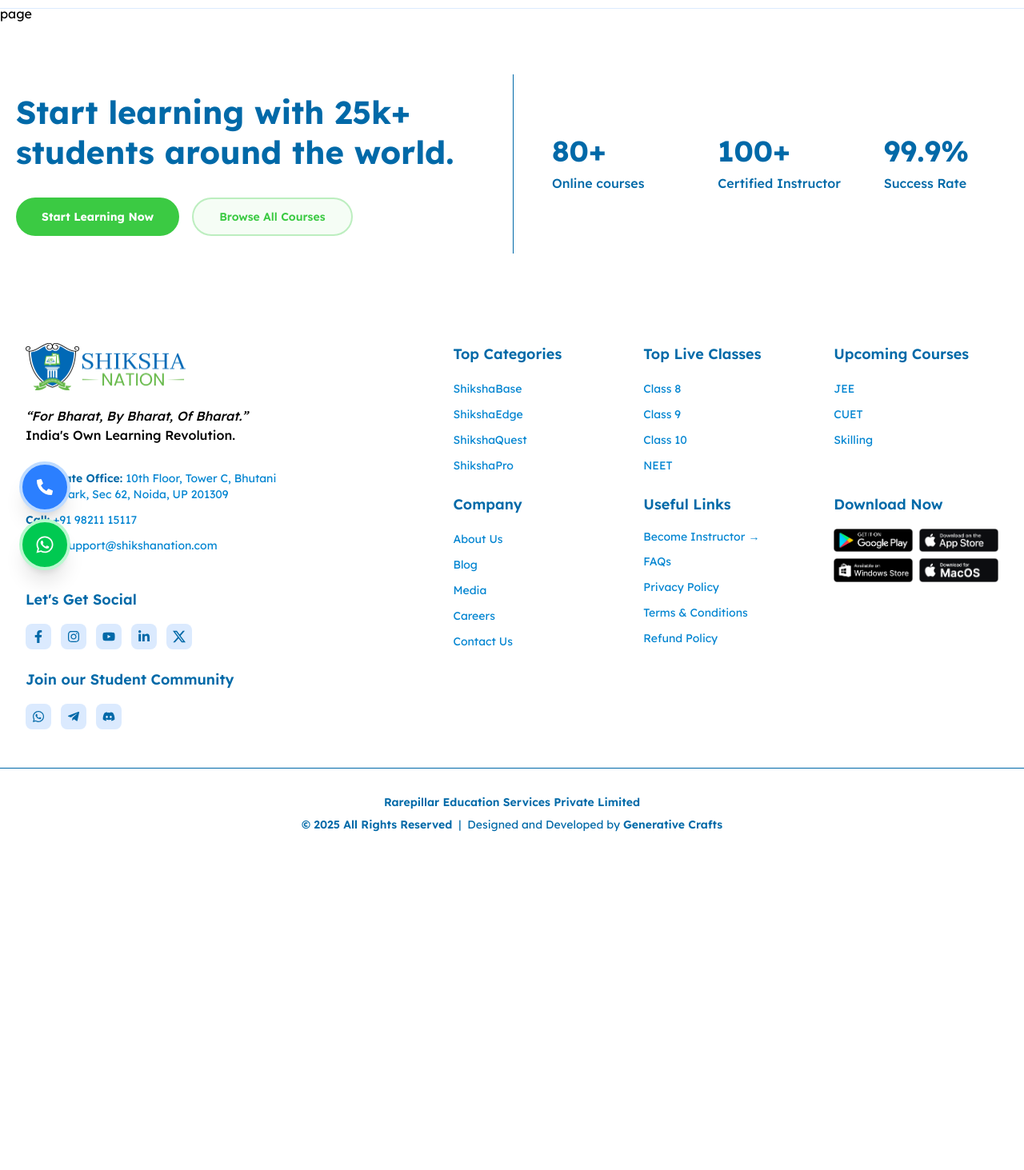
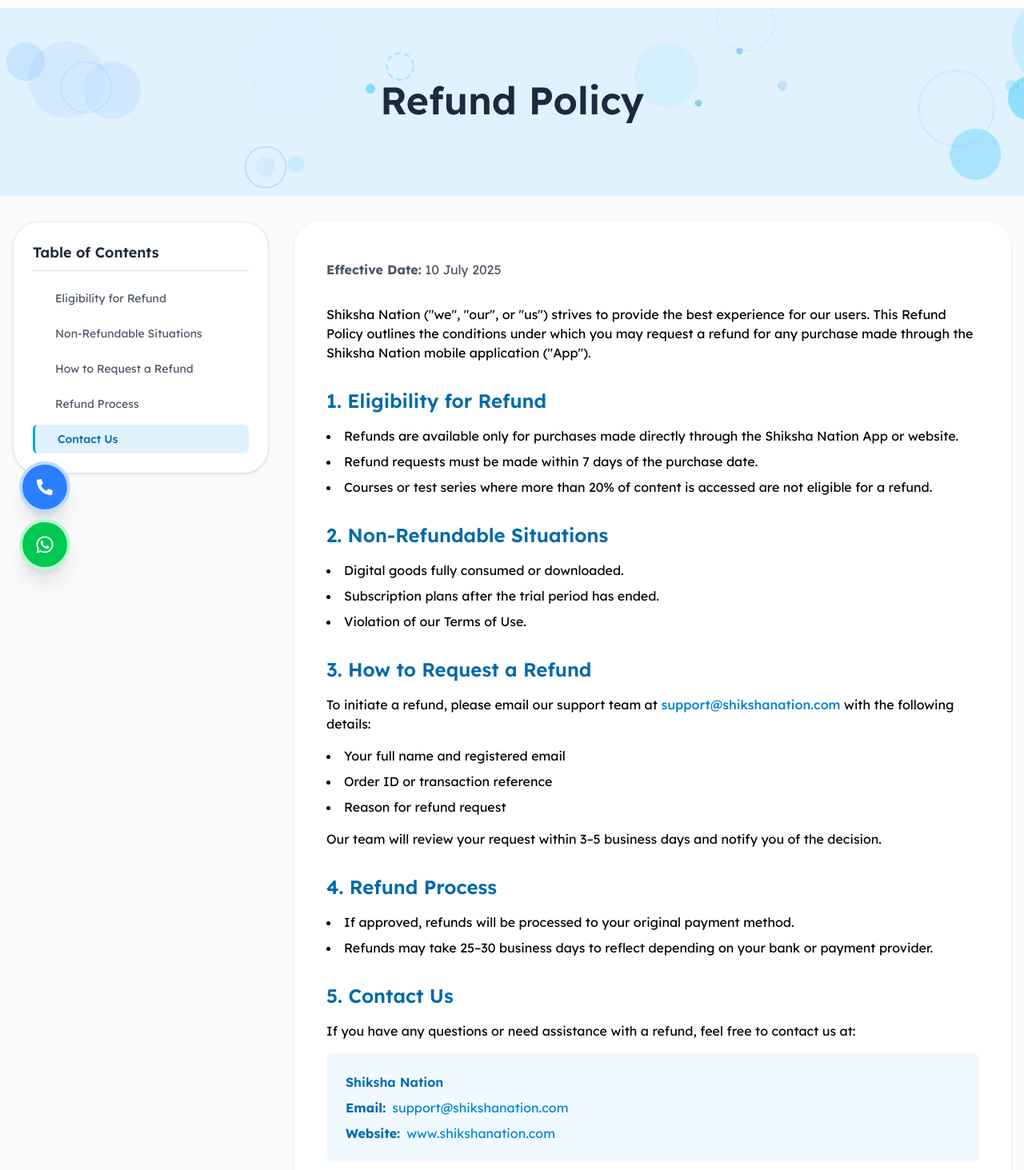
Before and after one commit to shikshanationdev/web, a Next.js app: page /refund-policy in a window 1280 px wide. Shown: the part 67-1530 px from the top of the page at 80% size. Before the commit the page ends 1140 px from the top, so only its background shows below. Built offline with nearby package versions, Linux system fonts and the light colour scheme.

Commit message:
Refund Policy Page Completed

```diff
--- a/src/app/refund-policy/page.tsx
+++ b/src/app/refund-policy/page.tsx
@@ -1,9 +1,40 @@
 import React from 'react'
+import Banner from '@/components/Banner'
+import RefundPolicyContent from '@/components/refund/RefundPolicyContent'
+import TableOfContents from '@/components/refund/TableOfContents'
 
-const page = () => {
+const RefundPolicyPage = () => {
   return (
-    <div className='max-w-[1536px] mx-auto'>page</div>
+    <div className='min-h-screen bg-gray-50'>
+      {/* Banner Section */}
+      <Banner
+        heading="Refund Policy"
+        subtitle="Learn about our refund terms and conditions"
+      />
+
+      {/* Main Content */}
+      <div className='max-w-[1536px] mx-auto'>
+        <div className="flex gap-8 px-4 py-8">
+          {/* Sidebar - Table of Contents (Desktop) */}
+          <aside className="hidden lg:block w-80 flex-shrink-0">
+            <TableOfContents />
+          </aside>
+
+          {/* Main Content Area */}
+          <main className="flex-1 min-w-0">
+            {/* Mobile Table of Contents */}
+            <div className="lg:hidden mb-6">
+              <TableOfContents />
+            </div>
+
+            <div className="bg-white rounded-4xl shadow-sm">
+              <RefundPolicyContent />
+            </div>
+          </main>
+        </div>
+      </div>
+    </div>
   )
 }
 
-export default page
+export default RefundPolicyPage
--- /dev/null
+++ b/src/components/refund/RefundPolicyContent.tsx
@@ -0,0 +1,88 @@
+"use client";
+import React from "react";
+
+const RefundPolicyContent: React.FC = () => {
+  return (
+    <div className="max-w-6xl mx-auto px-10 py-12">
+      <div className="max-w-none">
+        <p className="mb-8 text-gray-600">
+          <strong>Effective Date:</strong> 10 July 2025
+        </p>
+        <p className="mb-8">
+          Shiksha Nation ("we", "our", or "us") strives to provide the best experience for our users. This Refund Policy outlines the conditions under which you may request a refund for any purchase made through the Shiksha Nation mobile application ("App").
+        </p>
+
+        <section id="eligibility" className="mb-8">
+          <h2 className="text-2xl font-semibold mb-4 text-sky-700">
+            1. Eligibility for Refund
+          </h2>
+          <ul className="list-disc list-inside space-y-2">
+            <li>Refunds are available only for purchases made directly through the Shiksha Nation App or website.</li>
+            <li>Refund requests must be made within 7 days of the purchase date.</li>
+            <li>Courses or test series where more than 20% of content is accessed are not eligible for a refund.</li>
+          </ul>
+        </section>
+
+        <section id="non-refundable" className="mb-8">
+          <h2 className="text-2xl font-semibold mb-4 text-sky-700">
+            2. Non-Refundable Situations
+          </h2>
+          <ul className="list-disc list-inside space-y-2">
+            <li>Digital goods fully consumed or downloaded.</li>
+            <li>Subscription plans after the trial period has ended.</li>
+            <li>Violation of our Terms of Use.</li>
+          </ul>
+        </section>
+
+        <section id="how-to-request" className="mb-8">
+          <h2 className="text-2xl font-semibold mb-4 text-sky-700">
+            3. How to Request a Refund
+          </h2>
+          <p className="mb-4">
+            To initiate a refund, please email our support team at <a href="mailto:support@shikshanation.com" className="text-sky-600 hover:text-sky-800 font-medium">support@shikshanation.com</a> with the following details:
+          </p>
+          <ul className="list-disc list-inside space-y-2 mb-4">
+            <li>Your full name and registered email</li>
+            <li>Order ID or transaction reference</li>
+            <li>Reason for refund request</li>
+          </ul>
+          <p>
+            Our team will review your request within 3–5 business days and notify you of the decision.
+          </p>
+        </section>
+
+        <section id="refund-process" className="mb-8">
+          <h2 className="text-2xl font-semibold mb-4 text-sky-700">
+            4. Refund Process
+          </h2>
+          <ul className="list-disc list-inside space-y-2">
+            <li>If approved, refunds will be processed to your original payment method.</li>
+            <li>Refunds may take 25–30 business days to reflect depending on your bank or payment provider.</li>
+          </ul>
+        </section>
+
+        <section id="contact" className="mb-8">
+          <h2 className="text-2xl font-semibold mb-4 text-sky-700">
+            5. Contact Us
+          </h2>
+          <p className="mb-4">
+            If you have any questions or need assistance with a refund, feel free to contact us at:
+          </p>
+          <div className="bg-sky-50 p-6 rounded-lg">
+            <h3 className="font-semibold text-sky-700 mb-2">Shiksha Nation</h3>
+            <p className="mb-2">
+              <strong className="text-sky-700">Email:</strong>
+              <a href="mailto:support@shikshanation.com" className="text-sky-600 hover:text-sky-800 ml-2">support@shikshanation.com</a>
+            </p>
+            <p>
+              <strong className="text-sky-700">Website:</strong>
+              <a href="https://www.shikshanation.com" className="text-sky-600 hover:text-sky-800 ml-2" target="_blank" rel="noopener noreferrer">www.shikshanation.com</a>
+            </p>
+          </div>
+        </section>
+      </div>
+    </div>
+  );
+};
+
+export default RefundPolicyContent;
--- /dev/null
+++ b/src/components/refund/TableOfContents.tsx
@@ -0,0 +1,132 @@
+"use client";
+import React, { useEffect, useState } from "react";
+
+interface TableOfContentsItem {
+  id: string;
+  title: string;
+  level: number;
+}
+
+const TableOfContents: React.FC = () => {
+  const [activeSection, setActiveSection] = useState<string>("");
+  const [isMobileOpen, setIsMobileOpen] = useState<boolean>(false);
+  const [tocItems] = useState<TableOfContentsItem[]>([
+    { id: "eligibility", title: "Eligibility for Refund", level: 1 },
+    { id: "non-refundable", title: "Non-Refundable Situations", level: 1 },
+    { id: "how-to-request", title: "How to Request a Refund", level: 1 },
+    { id: "refund-process", title: "Refund Process", level: 1 },
+    { id: "contact", title: "Contact Us", level: 1 },
+  ]);
+
+  useEffect(() => {
+    const handleScroll = () => {
+      const sections = tocItems.map(item => document.getElementById(item.id));
+      const scrollPosition = window.scrollY + 100;
+
+      for (let i = sections.length - 1; i >= 0; i--) {
+        const section = sections[i];
+        if (section && section.offsetTop <= scrollPosition) {
+          setActiveSection(tocItems[i].id);
+          break;
+        }
+      }
+    };
+
+    window.addEventListener("scroll", handleScroll);
+    handleScroll(); // Call once to set initial active section
+
+    return () => window.removeEventListener("scroll", handleScroll);
+  }, [tocItems]);
+
+  const scrollToSection = (sectionId: string) => {
+    const element = document.getElementById(sectionId);
+    if (element) {
+      const headerOffset = 80;
+      const elementPosition = element.offsetTop;
+      const offsetPosition = elementPosition - headerOffset;
+
+      window.scrollTo({
+        top: offsetPosition,
+        behavior: "smooth"
+      });
+
+      // Close mobile menu after clicking
+      setIsMobileOpen(false);
+    }
+  };
+
+  return (
+    <>
+      {/* Mobile Toggle Button */}
+      <div className="lg:hidden mb-6">
+        <button
+          onClick={() => setIsMobileOpen(!isMobileOpen)}
+          className="flex items-center justify-between w-full p-4 bg-white border border-gray-200 rounded-lg shadow-sm hover:bg-gray-50 transition-colors"
+        >
+          <span className="font-medium text-gray-800">Table of Contents</span>
+          <svg
+            className={`w-5 h-5 text-gray-600 transition-transform ${isMobileOpen ? "rotate-180" : ""
+              }`}
+            fill="none"
+            stroke="currentColor"
+            viewBox="0 0 24 24"
+          >
+            <path strokeLinecap="round" strokeLinejoin="round" strokeWidth={2} d="M19 9l-7 7-7-7" />
+          </svg>
+        </button>
+
+        {/* Mobile Dropdown */}
+        {isMobileOpen && (
+          <div className="mt-2 bg-white border border-gray-200 rounded-lg shadow-sm p-4">
+            <nav>
+              <ul className="space-y-2">
+                {tocItems.map((item) => (
+                  <li key={item.id}>
+                    <button
+                      onClick={() => scrollToSection(item.id)}
+                      className={`text-left w-full px-3 py-2 rounded-md text-sm transition-colors duration-200 hover:bg-sky-50 hover:text-sky-700 ${activeSection === item.id
+                          ? "bg-sky-100 text-sky-700 font-medium"
+                          : "text-gray-600"
+                        }`}
+                    >
+                      {item.title}
+                    </button>
+                  </li>
+                ))}
+              </ul>
+            </nav>
+          </div>
+        )}
+      </div>
+
+      {/* Desktop Sticky Sidebar */}
+      <div className="hidden lg:block sticky top-24 bg-white border border-gray-200 rounded-4xl shadow-sm p-6 h-fit">
+        <h3 className="text-lg font-semibold text-gray-800 mb-4 pb-2 border-b border-gray-200">
+          Table of Contents
+        </h3>
+        <nav>
+          <ul className="space-y-2">
+            {tocItems.map((item) => (
+              <li key={item.id}>
+                <button
+                  onClick={() => scrollToSection(item.id)}
+                  className={`text-left w-full px-3 py-2 rounded-md text-sm transition-colors duration-200 hover:bg-sky-50 hover:text-sky-700 ${activeSection === item.id
+                      ? "bg-sky-100 text-sky-700 font-medium border-l-3 border-sky-500"
+                      : "text-gray-600"
+                    }`}
+                  style={{
+                    paddingLeft: `${12 + item.level * 16}px`,
+                  }}
+                >
+                  {item.title}
+                </button>
+              </li>
+            ))}
+          </ul>
+        </nav>
+      </div>
+    </>
+  );
+};
+
+export default TableOfContents;
--- /dev/null
+++ b/src/components/refund/index.ts
@@ -0,0 +1,2 @@
+export { default as RefundPolicyContent } from './RefundPolicyContent';
+export { default as TableOfContents } from './TableOfContents';
```
